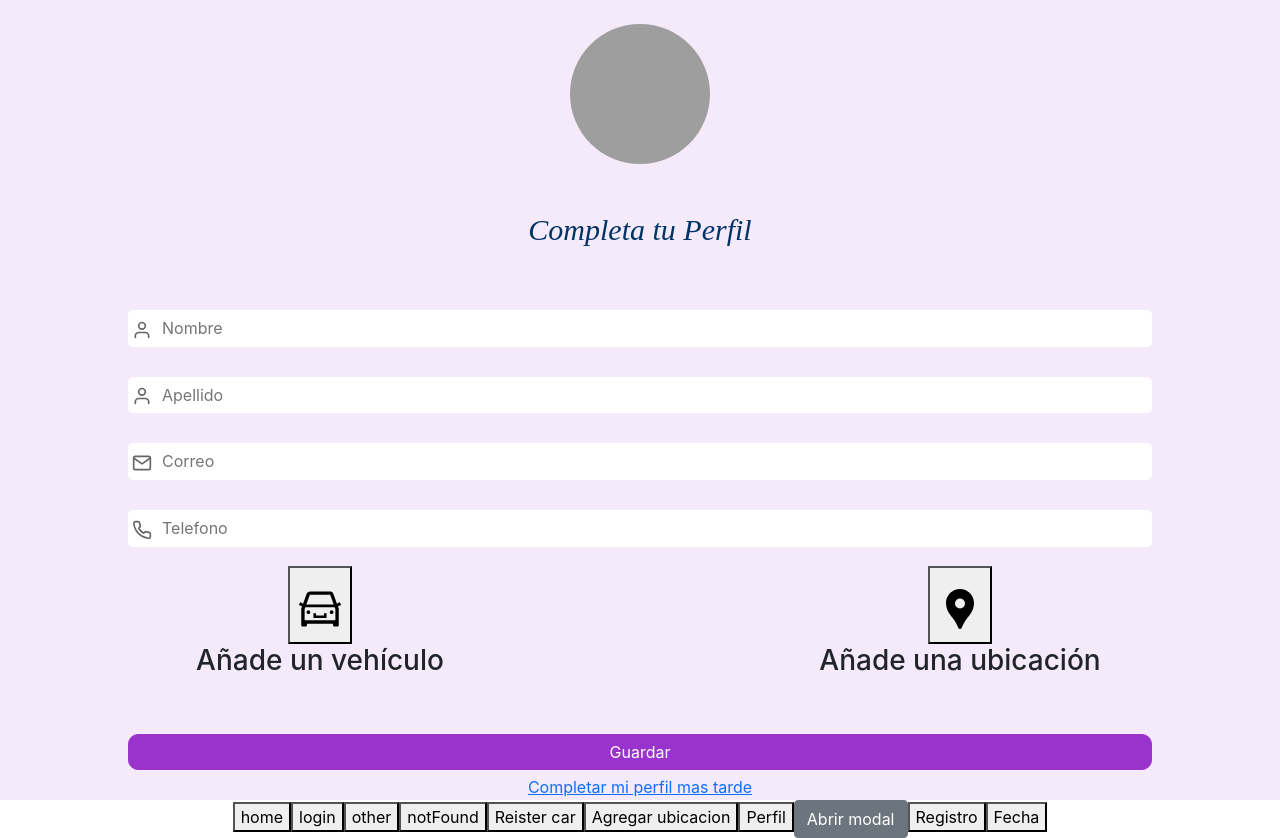
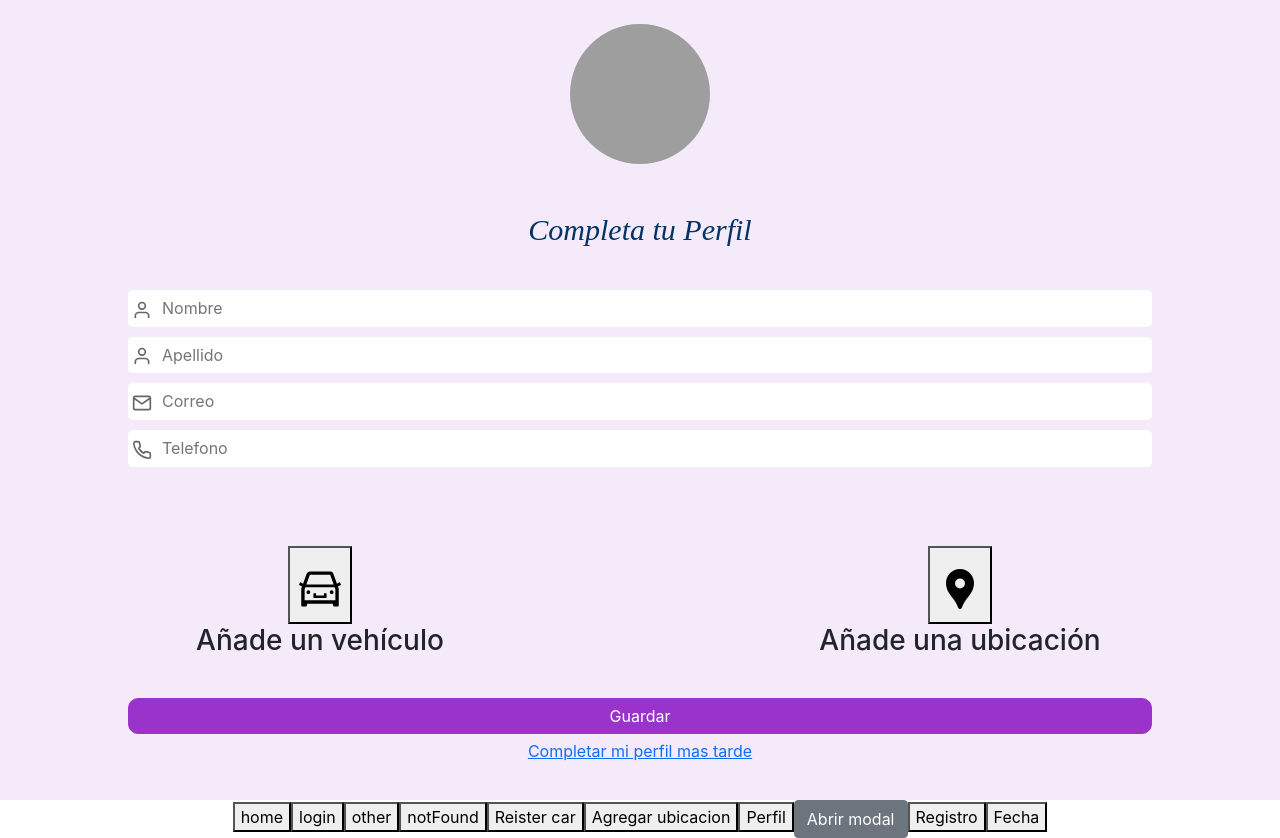
Before and after one commit to jimeneab/washak-ui, a React (Create React App) app: page /perfil in a window 1280 px wide. Built offline with nearby package versions, Linux system fonts and the light colour scheme; grey boxes are pictures that could not be loaded.

Commit message:
view profile

```diff
--- a/src/Views/Profile/profile.css
+++ b/src/Views/Profile/profile.css
@@ -31,7 +31,7 @@
 
 .profile-input {
     width: 80%;
-    margin: 30px auto 5px auto;
+    margin: 10px auto 5px auto;
     border-radius: 5px;
     text-align: left;
     background-color: white;
@@ -53,7 +53,7 @@
 }
 
 .profile-footer{
-    margin-top: 3rem;
+    margin-top: 2rem;
 }
 
 .button-img{
```
